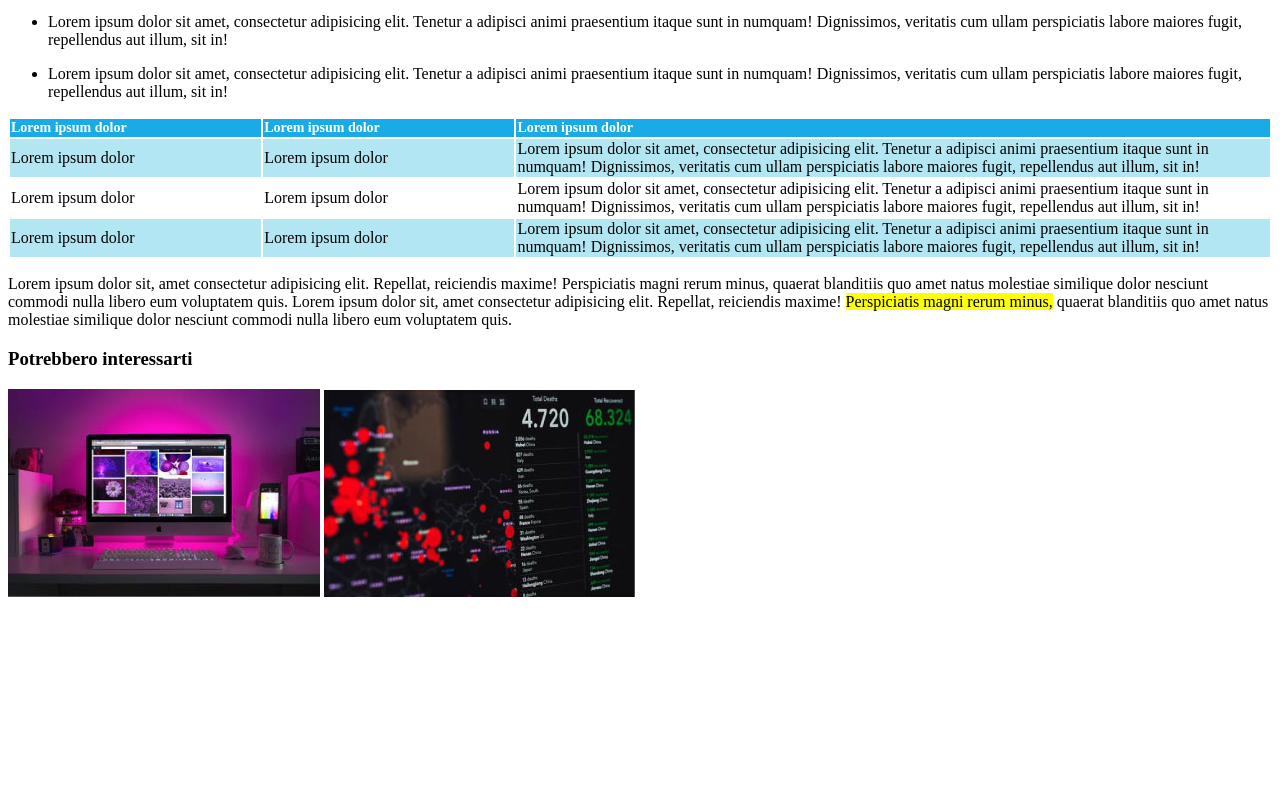
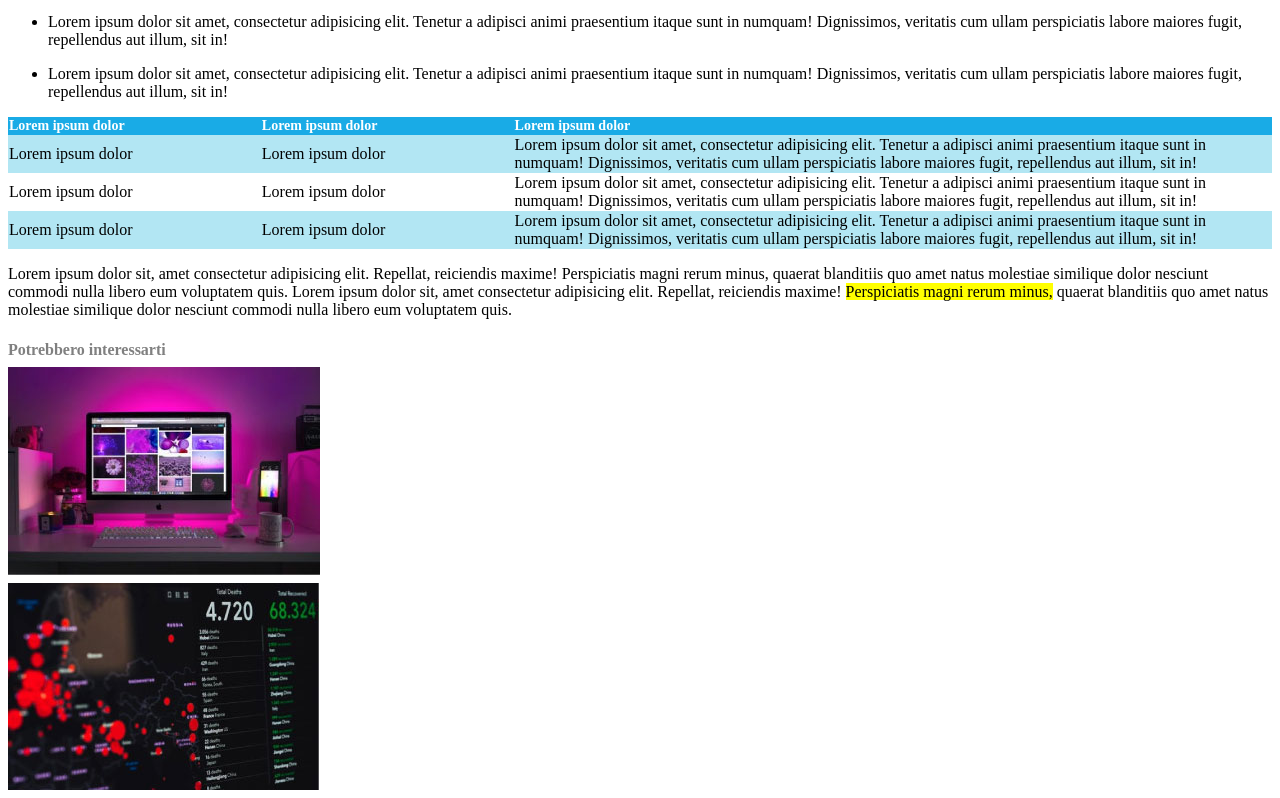
Before and after one commit to Gargantua892/html-css-booleaner, a plain HTML site: page index.html in a window 1280 px wide. Shown: the part 817-1615 px from the top of the page. Before the commit the page ends 1426 px from the top, so only its background shows below. Drawn offline with Linux system fonts and the light colour scheme.

Commit message:
creazione stile articoli correlati

```diff
--- a/css/style.css
+++ b/css/style.css
@@ -1,3 +1,7 @@
+h4{
+    color: grey;
+    margin-bottom: 8px;
+}
 
 header{
     background-image: url('../img/pattern.png');
@@ -17,6 +21,11 @@ header img{
 }
 
 /* stile tabella */
+
+table{
+    border-spacing: 0px;
+}
+
 th{
     background-color: #19abe6;
     color: #fff;
@@ -38,3 +47,8 @@ table td:last-child{
 
 
 /* fine stile tabella */
+
+#related-articles img{
+    display: block;
+    margin-bottom: 8px;
+}
--- a/index.html
+++ b/index.html
@@ -124,7 +124,7 @@
 
     <!-- articoli correlati -->
     <section id="related-articles">
-        <h3>Potrebbero interessarti</h3>
+        <h4>Potrebbero interessarti</h4>
         <img src="img/monitor.jpg" alt="immagine di copertina del primo articolo">
         <img src="img/graph.jpg" alt="immagine di copertina del secondo articolo">
     </section>
```
